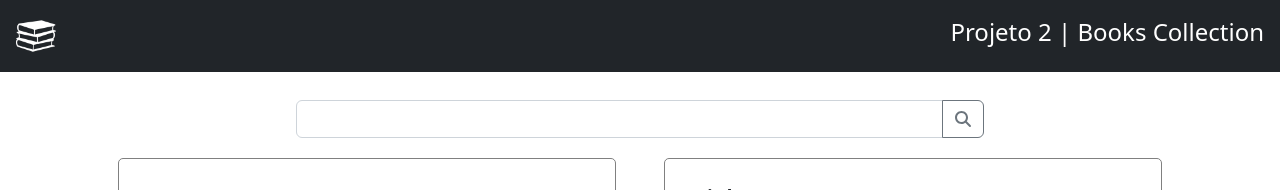
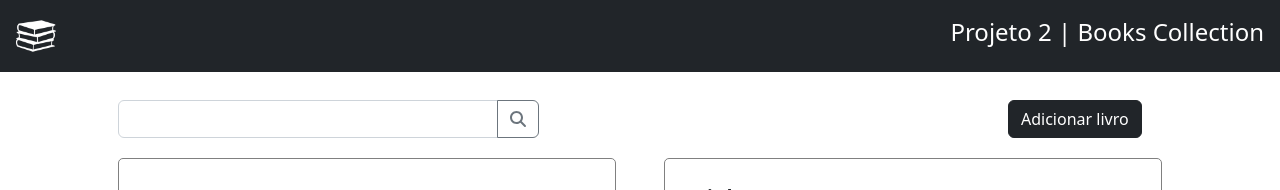
Before and after one commit to ewertonvaz/books-collection-92, a React (Create React App) app: page / in a window 1280 px wide. Shown: the top 190 px of the page. Built offline with nearby package versions, Linux system fonts and the light colour scheme.

Commit message:
inclusao btn adicionar na homepage

```diff
--- a/src/pages/HomePage.jsx
+++ b/src/pages/HomePage.jsx
@@ -8,11 +8,9 @@ function HomePage() {
 
     return (
         <div className="container">
-
             <div className="px-4">
-
-                <div className="row justify-content-center">
-                    <div className="col-8">
+                <div className="row justify-content-between">
+                    <div className="col-5">
                         <form className="form-inline">
                             <div className="input-group">
                                 <input className="form-control" type="text" placeholder="" name="pesquisar" />
@@ -22,12 +20,18 @@ function HomePage() {
                             </div>
                         </form>
                     </div>
+                    <div className="col-2">
+                        <form className="form-inline">
+                            <div className="input-group">
+                                <button className="btn btn-dark" type="submit">Adicionar livro
+                                </button>
+                            </div>
+                        </form>
+                    </div>
                 </div>
 
                 <div className="row gx-5">
-
                     <div className="col">
-
                         <div className="p-3 livros-lista-container">
                             <div className="row p-2">
                                 <h2>Quero Ler</h2>
@@ -38,7 +42,6 @@ function HomePage() {
                                 <ListaLivros livros={livros} />
                             </div>
                         </div>
-
                     </div>
 
                     <div className="col">
@@ -55,23 +58,6 @@ function HomePage() {
                     </div>
                 </div>
             </div>
-
-            {/* <div className="container px-4">
-                <div className="row gx-5">
-
-                    <div className="col livros-lista-container">
-
-
-
-                    </div>
-
-
-                    <div className="col livros-lista-container">
-
-                    </div>
-
-                </div>
-            </div> */}
         </div>
     );
 }
```
